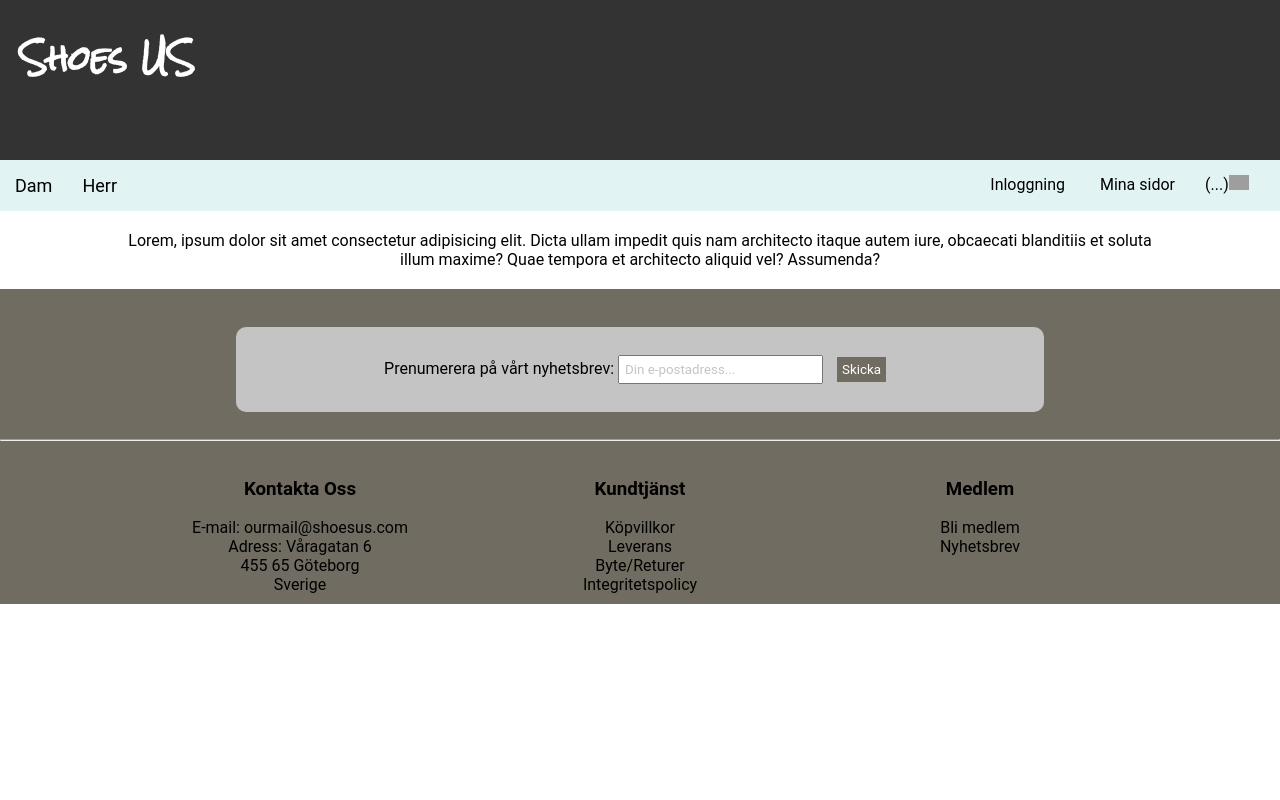
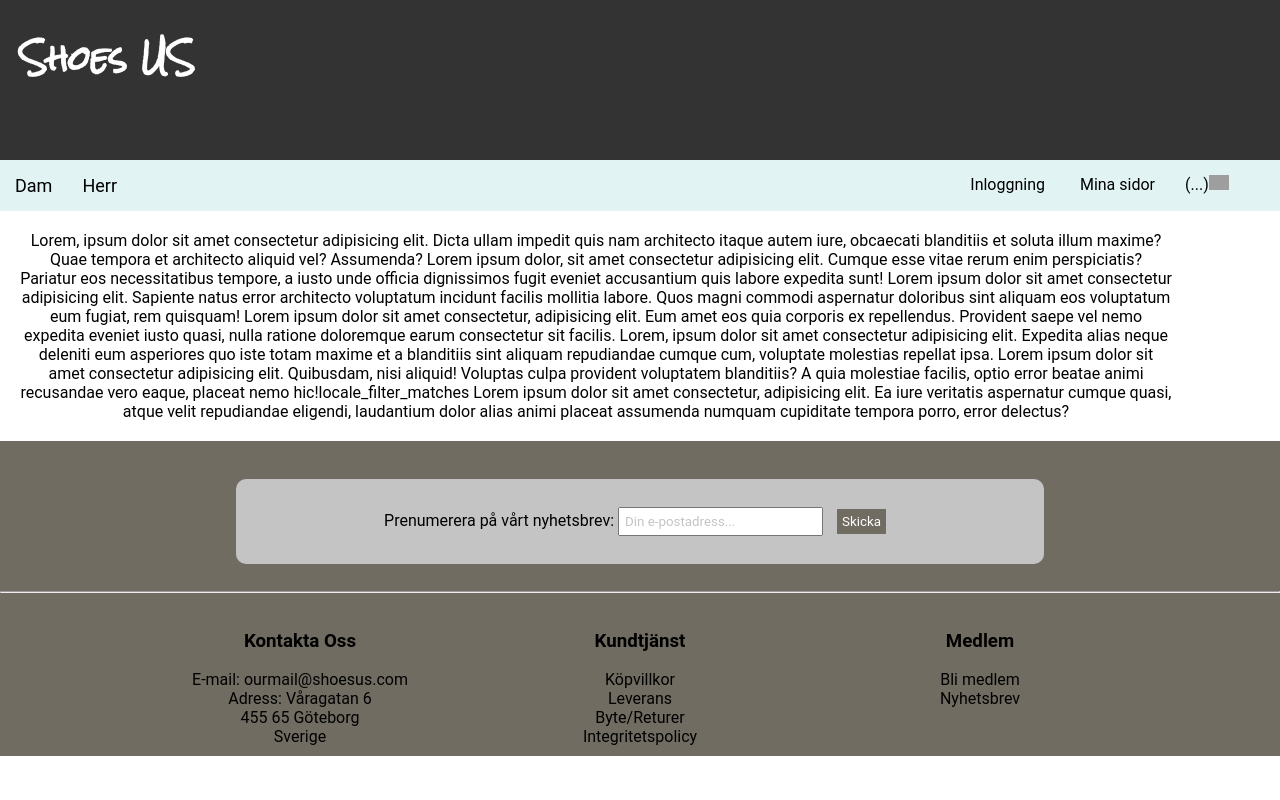
Before and after one commit to omerbasic/Shoes-Us, a PHP site: page / in a window 1280 px wide. Run offline with PHP 8.4, Linux system fonts and the light colour scheme; grey boxes are pictures that could not be loaded.

Commit message:
Fixat problemet med width:en

```diff
--- a/SHOESUS/index.php
+++ b/SHOESUS/index.php
@@ -54,10 +54,16 @@
         </div>
     </nav>
 
-    <article>
+    <div class="article">
         Lorem, ipsum dolor sit amet consectetur adipisicing elit. Dicta ullam impedit quis nam architecto itaque autem iure,
         obcaecati blanditiis et soluta illum maxime? Quae tempora et architecto aliquid vel? Assumenda?
-    </article>
+        Lorem ipsum dolor, sit amet consectetur adipisicing elit. Cumque esse vitae rerum enim perspiciatis? Pariatur eos necessitatibus tempore, a iusto unde officia dignissimos fugit eveniet accusantium quis labore expedita sunt!
+        Lorem ipsum dolor sit amet consectetur adipisicing elit. Sapiente natus error architecto voluptatum incidunt facilis mollitia labore. Quos magni commodi aspernatur doloribus sint aliquam eos voluptatum eum fugiat, rem quisquam!
+        Lorem ipsum dolor sit amet consectetur, adipisicing elit. Eum amet eos quia corporis ex repellendus. Provident saepe vel nemo expedita eveniet iusto quasi, nulla ratione doloremque earum consectetur sit facilis.
+        Lorem, ipsum dolor sit amet consectetur adipisicing elit. Expedita alias neque deleniti eum asperiores quo iste totam maxime et a blanditiis sint aliquam repudiandae cumque cum, voluptate molestias repellat ipsa.
+        Lorem ipsum dolor sit amet consectetur adipisicing elit. Quibusdam, nisi aliquid! Voluptas culpa provident voluptatem blanditiis? A quia molestiae facilis, optio error beatae animi recusandae vero eaque, placeat nemo hic!locale_filter_matches
+        Lorem ipsum dolor sit amet consectetur, adipisicing elit. Ea iure veritatis aspernatur cumque quasi, atque velit repudiandae eligendi, laudantium dolor alias animi placeat assumenda numquam cupiditate tempora porro, error delectus?
+    </div>
 
 
     <footer>
--- a/SHOESUS/style/mainStyle.css
+++ b/SHOESUS/style/mainStyle.css
@@ -4,6 +4,14 @@
 
 body {
     margin: 0;
+}
+
+html, body {
+    width: 100%;
+    height: 100%;
+    margin: 0px;
+    padding: 0px;
+    overflow-x: hidden;
 }
          /* HEADER */
 
@@ -28,7 +36,7 @@ nav {
     width: 100vw;
     height: auto;
     background-color: #E1F4F3;
-    margin: 0 auto;
+    margin: 0;
     overflow: hidden;
 }
 
@@ -118,6 +126,7 @@ nav {
     padding:15px;
     width:60px;
     display:flex;
+    margin-right: 20px;
 }
 
 .cartField:hover {
@@ -127,14 +136,13 @@ nav {
 
 
        /*  MAIN/ARTICLE  */
-article {
+.article {
     background-color: white;
-    margin: 0 auto;
-    width: 80vw;
+    margin: 0;
+    width: 90vw;
     height: auto;
     text-align: center;
-    padding-top: 20px;
-    padding-bottom: 20px;
+    padding: 20px;
 }
 
 
```
Also changed, not shown: SHOESUS/login.php (+9 -3 lines), SHOESUS/style/loginStyle.css (+6 -13 lines).
